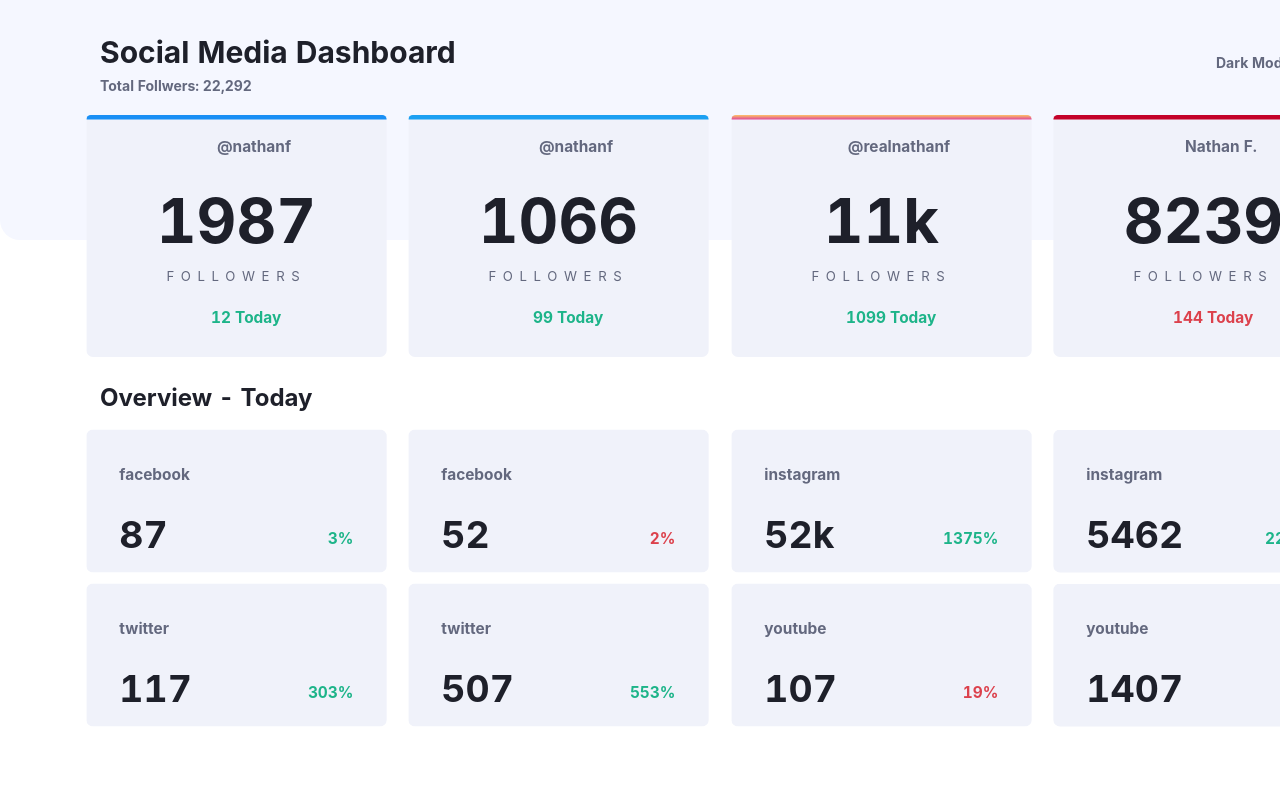
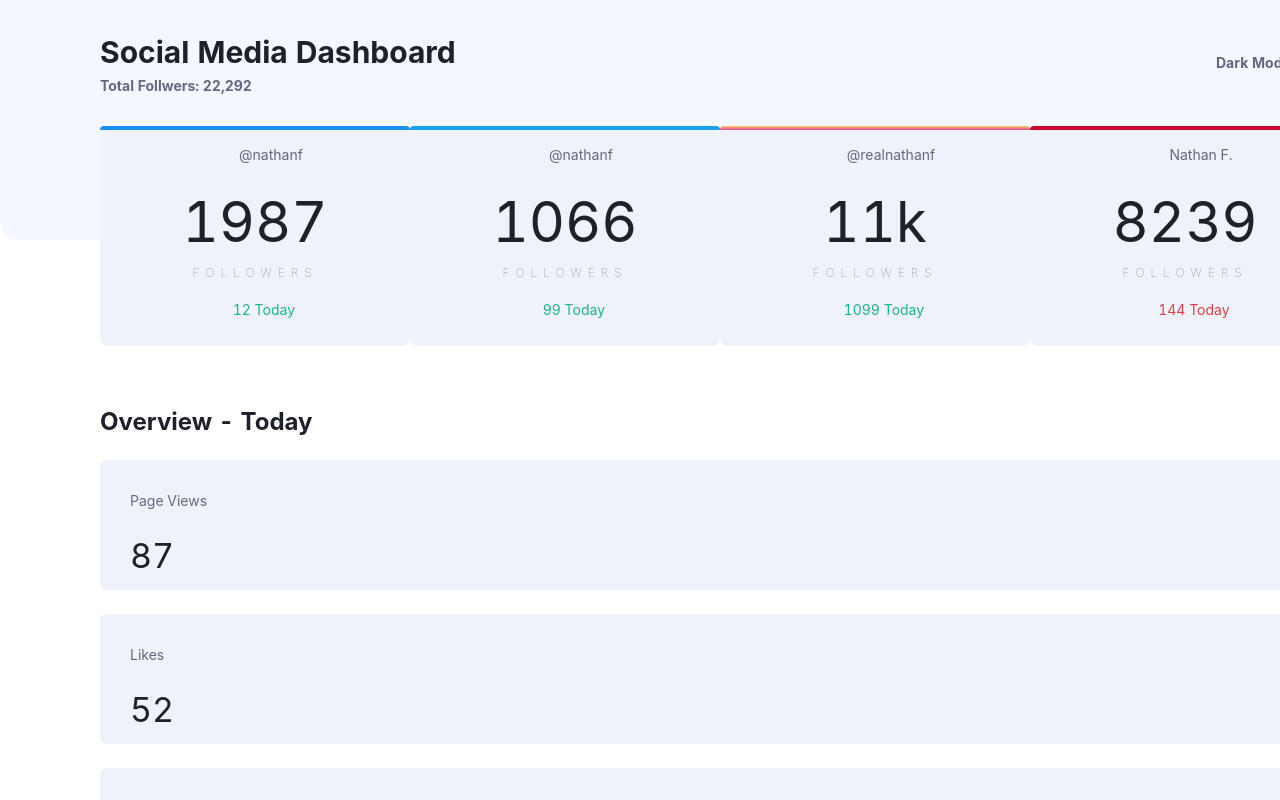
Before and after one commit to Tatekii/homeWork1, a Vue app: page / in a window 1280 px wide. Shown: the top 800 px of the page. Built offline with nearby package versions, Linux system fonts and the light colour scheme.

Commit message:
fix arrowComponent

```diff
--- a/package.json
+++ b/package.json
@@ -13,7 +13,8 @@
     "core-js": "^3.6.5",
     "less-loader": "^5.0.0",
     "lodash": "^4.17.21",
-    "vue": "^2.6.11"
+    "vue": "^2.6.11",
+    "vuedraggable": "^2.24.3"
   },
   "devDependencies": {
     "@babel/cli": "^7.14.3",
--- a/public/desktopLayout.css
+++ b/public/desktopLayout.css
@@ -9,7 +9,7 @@ body {
   animation: 0.2s linear enter-block forwards;
 }
 .pointer {
-  animation: 0.2s linear leave-block;
+  transition: all 1s linear;
 }
 @keyframes enter-block {
   from {
@@ -53,13 +53,13 @@ body {
   width: 10%;
 }
 
-.changes {
+.changes-wrapper {
   flex-direction: row;
   margin-bottom: 34px;
   justify-content: space-between;
 }
 
-.overview .overview-list {
+.overview .overview-wrapper {
   display: flex;
   flex-direction: row;
   flex-wrap: wrap;
--- a/public/mobileLayout.css
+++ b/public/mobileLayout.css
@@ -24,7 +24,7 @@ body {
   color: var(--Text--);
 }
 
-.changes {
+.changes-wrapper {
   flex-direction: column;
 }
 
--- /dev/null
+++ b/src/assets/helper/upperCaseFirstLetter.js
@@ -0,0 +1,4 @@
+export default num => {
+  const rule = /\b_?\w/g
+  return num.replace(rule,n=>n.toUpperCase())
+}
--- a/src/components/BigCard/BigCard.vue
+++ b/src/components/BigCard/BigCard.vue
@@ -10,25 +10,18 @@
       </div>
       <div class="count">{{ formatNum(cardData.number) }}</div>
       <p class="followers">FOLLOWERS</p>
-      <div v-if="cardData.compare > 0">
-        <div class="compare">
-          <svg-icon icon-class="up" style="vertical-align: middle"></svg-icon>
-          {{ compareAbs(cardData.compare) }} Today
-        </div>
-      </div>
-      <div v-else>
-        <div class="compare red animate__shakeY">
-          <svg-icon icon-class="down" style="vertical-align: middle"></svg-icon>
-          {{ compareAbs(cardData.compare) }} Today
-        </div>
-      </div>
+      <Arrow class="line-adjust" :compareNumber="cardData.compare" :compareType="today"></Arrow>
     </div>
 </template>
 
 <script>
 import formatNumToK from '@/assets/helper/kFormat.js'
+import Arrow from '@/components/CompareArrow/CompareArrow'
 export default {
   name: 'BigCard',
+  components:{
+      Arrow
+  },
   props: {
     cardData: Object
   },
@@ -77,12 +70,8 @@ export default {
   color: var(--CardText--);
   margin-bottom: 20px;
 }
-.compare {
+.line-adjust {
   height: 16px;
   line-height: 16px;
-  color: var(--LimeGreen--);
-}
-.compare.red {
-  color: var(--BrightRed--);
 }
 </style>
--- /dev/null
+++ b/src/components/CompareArrow/CompareArrow.vue
@@ -0,0 +1,39 @@
+
+<template>
+  <div v-if="compareNumber > 0">
+    <div class="compare">
+      <svg-icon icon-class="up" style="vertical-align: middle"></svg-icon>
+      {{ resText }}
+    </div>
+  </div>
+  <div v-else>
+    <div class="compare red animate__shakeY">
+      <svg-icon icon-class="down" style="vertical-align: middle"></svg-icon>
+      {{ resText }}
+    </div>
+  </div>
+</template>
+
+<script>
+export default {
+  name: '',
+  props: {
+    compareNumber: Number,
+    compareType: String
+  },
+  computed:{
+    resText(){
+      return Math.abs(this.compareNumber) + (this.compareType==='%' ? ' %' : ' Today')
+    }
+  }
+}
+</script>
+
+<style scoped>
+.compare {
+  color: var(--LimeGreen--);
+}
+.compare.red {
+  color: var(--BrightRed--);
+}
+</style>
--- a/src/components/SmallCard/SmallCard.vue
+++ b/src/components/SmallCard/SmallCard.vue
@@ -1,7 +1,7 @@
 <template>
   <div class="small-card-block card pointer">
     <section class="title">
-      <span>{{ cardData.platform }}</span>
+      <span>{{ capitalizeFirst(cardData.type) }}</span>
       <svg-icon
         :icon-class="cardData.platform"
         style="width: 2em; height: 2em; vertical-align: middle"
@@ -9,29 +9,26 @@
     </section>
     <section class="data">
       <div class="number">{{ formatNum(cardData.number) }}</div>
-      <div v-if="cardData.compare > 0">
-        <div class="compare">
-          <svg-icon icon-class="up" style="vertical-align: middle"></svg-icon>
-          {{ Math.abs(cardData.compare) }}%
-        </div>
-      </div>
-      <div v-else>
-        <div class="compare red animate__shakeY">
-          <svg-icon icon-class="down" style="vertical-align: middle"></svg-icon>
-          {{ Math.abs(cardData.compare) }}%
-        </div>
-      </div>
+      <Arrow
+        class="line-adjust"
+        :compareNumber="cardData.compare"
+        compareType="%"
+      ></Arrow>
     </section>
   </div>
 </template>
 <script>
 import kFormat from '@/assets/helper/kFormat.js'
+import Arrow from '@/components/CompareArrow/CompareArrow'
+import capitalizeFirst from '@/assets/helper/upperCaseFirstLetter.js'
 export default {
   name: 'SmallCard',
+  components: { Arrow },
   props: {
     cardData: Object
   }, methods: {
-    formatNum: kFormat
+    formatNum: kFormat,
+    capitalizeFirst
   }
 }
 </script>
@@ -61,11 +58,7 @@ export default {
 .data .number {
   font-size: 34px;
 }
-.data .compare {
+.line-adjust {
   padding-top: 18px;
-  color: var(--LimeGreen--);
-}
-.compare.red {
-  color: var(--BrightRed--);
 }
 </style>
--- a/src/main.js
+++ b/src/main.js
@@ -3,18 +3,18 @@ import App from './App';
 import './assets/font/Inter-VariableFont_slnt,wght.ttf'
 import { Switch,Button } from 'ant-design-vue'
 import '@/assets/style/common.css'
-
+import SvgIcon from '@/components/SvgIcon'
 Vue.config.productionTip = false
 
 //make svgComponent
-import SvgIcon from '@/components/SvgIcon'
 const requireAll = requireContext => requireContext.keys().map(requireContext);
 // import all svg
 const req = require.context('./assets/icon', true, /\.svg$/);
 requireAll(req)
+
+
 Vue.component('svg-icon',SvgIcon)
 
-// Vue.use(Antd);
 Vue.use(Switch)
 Vue.use(Button)
 
--- a/src/view/Home/Home.vue
+++ b/src/view/Home/Home.vue
@@ -11,20 +11,26 @@
         </div>
         <div class="right">
           <div class="switch-title">Dark Mode</div>
-          <ASwitch @switchTheme="switchTheme" :isChecked="switchState"></ASwitch>
+          <ASwitch
+            @switchTheme="switchTheme"
+            :isChecked="switchState"
+          ></ASwitch>
         </div>
       </header>
       <section class="changes">
-        <BigCard v-for="item in sum" :key="item.platform" :cardData="item" />
+        <draggable class="changes-wrapper" v-model="sum"
+          ><BigCard v-for="item in sum" :key="item.platform" :cardData="item"
+        /></draggable>
       </section>
       <section class="overview">
         <p class="overview-title">Overview - Today</p>
         <div class="overview-list">
+          <draggable class="overview-wrapper" v-model="overViews">
             <SmallCard
-            v-for="item in overViewsFormat"
+              v-for="item in overViews"
               :key="item.b_index"
               :cardData="item"
-          />
+          /></draggable>
         </div>
       </section>
     </div>
@@ -38,12 +44,15 @@ import BigCard from
 import SmallCard from '@/components/SmallCard/SmallCard'
 import ASwitch from '@/components/ASwitch/ASwitch'
 import commaFormat from '@/assets/helper/commaFormat.js'
+import draggable from 'vuedraggable'
+
 export default {
   name: 'Home',
   components: {
     BigCard,
     SmallCard,
-    ASwitch
+    ASwitch,
+    draggable
   },
   data () {
     return {
@@ -73,69 +82,129 @@ export default {
           compare: -144,
         }
       ],
+      // overViews: [
+      //   {
+      //     platform: 'facebook',
+      //     data: [
+      //       {
+      //         type: 'page views',
+      //         number: 87,
+      //         compare: 3
+      //       },
+      //       {
+      //         type: 'likes',
+      //         number: 52,
+      //         compare: -2
+      //       }
+      //     ]
+      //   },
+      //   {
+      //     platform: 'instagram',
+      //     data: [
+      //       {
+      //         type: 'profile views',
+      //         number: 52000,
+      //         compare: 1375
+      //       },
+      //       {
+      //         type: 'likes',
+      //         number: 5462,
+      //         compare: 2257
+      //       }
+      //     ]
+      //   },
+      //   {
+      //     platform: 'twitter',
+      //     data: [
+      //       {
+      //         type: 'retweetws',
+      //         number: 117,
+      //         compare: 303
+      //       },
+      //       {
+      //         type: 'likes',
+      //         number: 507,
+      //         compare: 553
+      //       }
+      //     ]
+      //   },
+      //   {
+      //     platform: 'youtube',
+      //     data: [
+      //       {
+      //         type: 'likes',
+      //         number: 107,
+      //         compare: -19
+      //       },
+      //       {
+      //         type: 'total views',
+      //         number: 1407,
+      //         compare: -12
+      //       }
+      //     ]
+      //   }
+      // ],
       overViews: [
         {
+          short: 'f_p',
+          compare: 3,
+          number: 87,
           platform: 'facebook',
-          data: [
-            {
-              type: 'page views',
-              number: 87,
-              compare: 3
+          type: 'page views'
         },
         {
-              type: 'likes',
+          short: 'f_l',
+          compare: -2,
           number: 52,
-              compare: -2
-            }
-          ]
+          platform: 'facebook',
+          type: 'likes'
         },
         {
+          short: 'i_p',
+          compare: 1375,
+          number: 52000,
           platform: 'instagram',
-          data: [
-            {
-              type: 'profile views',
-              number: 52000,
-              compare: 1375
+          type: 'profile views'
         },
         {
-              type: 'likes',
+          short: 'i_l',
+          compare: 2257,
           number: 5462,
-              compare: 2257
-            }
-          ]
+          platform: 'instagram',
+          type: 'likes'
         },
         {
+          short: 't_r',
+          compare: 303,
+          number: 117,
           platform: 'twitter',
-          data: [
-            {
-              type: 'retweetws',
-              number: 117,
-              compare: 303
+          type: 'retweetws'
         },
         {
-              type: 'likes',
+          short: 't_l',
+          compare: 553,
           number: 507,
-              compare: 553
-            }
-          ]
+          platform: 'twitter',
+          type: 'likes'
         },
         {
+          short: "y_l",
+          compare: -19,
+          number: 107,
           platform: 'youtube',
-          data: [
-            {
-              type: 'likes',
-              number: 107,
-              compare: -19
+          type: 'likes'
         },
         {
-              type: 'total views',
+          short: 'y_t',
+          compare: -12,
           number: 1407,
-              compare: -12
-            }
-          ]
+          platform: 'youtube',
+          type: 'total views'
         }
       ],
-      switchState:true
+      switchState: true,
+      sumShowOrder: [],
+      overViewOrder: []
     }
   },
   methods: {
@@ -149,30 +218,20 @@ export default {
       if (useDarkTheme) {
         lightSheet.disabled = true
         darkSheet.disabled = false
-        localStorage.setItem('theme','dark')
+        localStorage.setItem('theme', 'dark')
       } else {
         lightSheet.disabled = false
         darkSheet.disabled = true
-        localStorage.setItem('theme','light')
+        localStorage.setItem('theme', 'light')
       }
       this.switchState = !this.switchState
 
+    },
+    handleSort (e) {
+      console.log(e);
     }
   },
   computed: {
-    overViewsFormat () {
-      return this.overViews.reduce((acc, cur) => {
-        let platform = cur.platform
-        let k = 0
-        for (let i = 0; i < cur.data.length; i++) {
-          let j = cur.data[i]
-          j.platform = platform
-          j._index = k++
-          acc.push(j)
-        }
-        return acc
-      }, [])
-    },
     totalFollwers () {
       return this.sum.reduce((acc, cur) => {
         acc += cur.number
@@ -186,9 +245,13 @@ export default {
     if (themeSetting === 'dark') {
       this.switchTheme(false)
       this.switchState = false
-    }else{
+    } else {
       this.switchState = true
     }
+  },
+  beforeDestroyed () {
+    // storage order
+    // localStorage.setItem('sort',[1,2,3])
   }
 }
 </script>
@@ -218,7 +281,7 @@ export default {
 .header .right .switch-title {
   color: var(--CardText--);
 }
-.changes {
+.changes-wrapper {
   display: flex;
   width: 100%;
 }
```
Also changed, not shown: src/App.vue (+0 -11 lines), 1 other file (tests, documents, lock files or other folders). Lines whose indentation alone changed are shown as unchanged.
